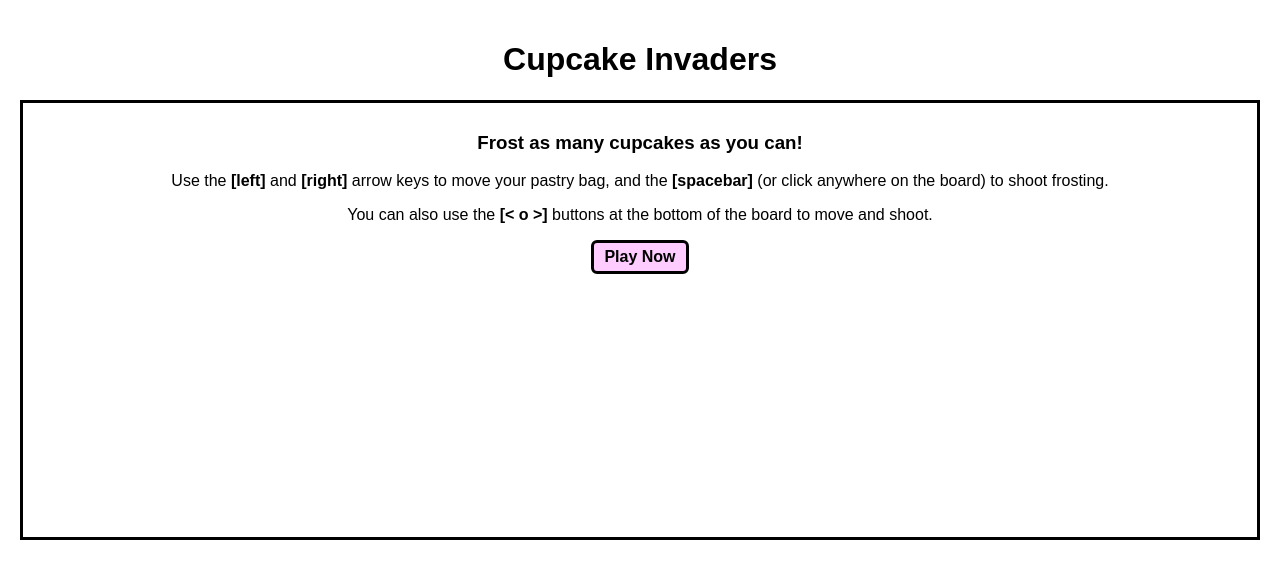
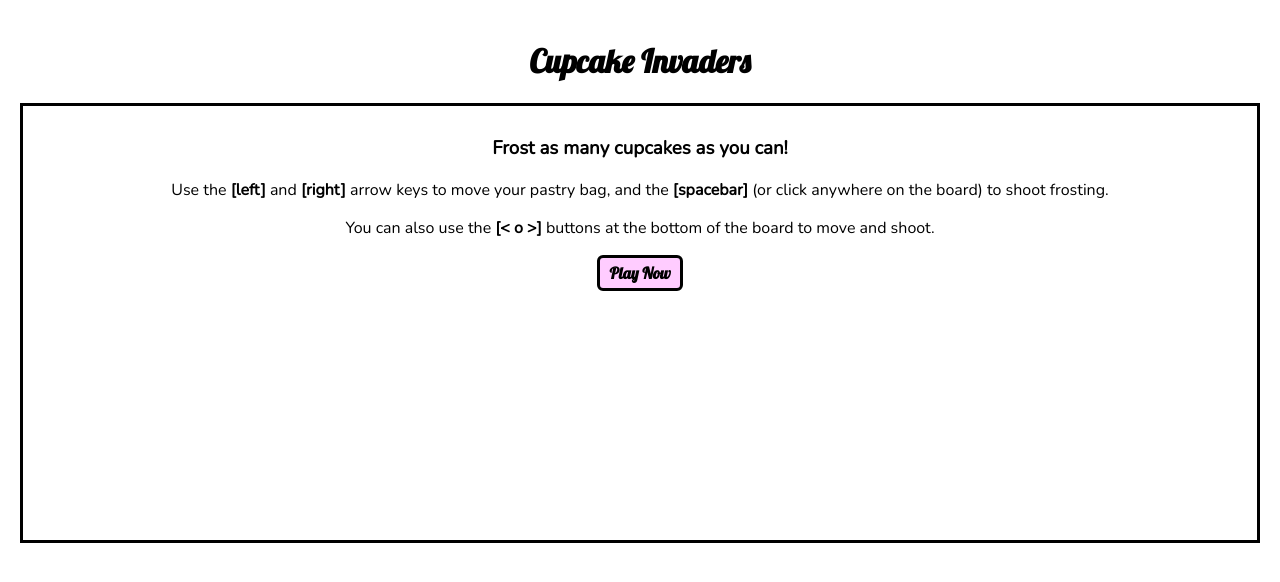
Before and after one commit to mdodge1982/cupcake, a React app: page / in a window 1280 px wide. Built offline with nearby package versions, Linux system fonts and the light colour scheme.

Commit message:
Update fonts

```diff
--- a/src/components/Board.css
+++ b/src/components/Board.css
@@ -7,6 +7,7 @@
 	padding: 10px;
 }
 .receptacle {
+	font-family: 'Lobster', cursive;
 	position: absolute;
 	text-align: center;
 	font-size: 20px;
--- a/src/index.css
+++ b/src/index.css
@@ -1,13 +1,17 @@
+@import url('https://fonts.googleapis.com/css?family=Lobster|Nunito');
+
 body {
 	margin: 0;
 	padding: 20px;
-	font-family: sans-serif;
+	font-family: 'Nunito', sans-serif;
 	text-align: center;
 }
 * {
 	box-sizing: border-box;
 }
 button {
+	font-family: 'Lobster', cursive;
+	cursor: pointer;
 	padding: 5px 10px;
 	background: #ffccff;
 	font-weight: bold;
@@ -17,3 +21,6 @@ button {
 	border-radius: 6px;
 	vertical-align: middle;
 }
+h1 {
+	font-family: 'Lobster', cursive;
+}
```
Also changed, not shown: public/manifest.json.
